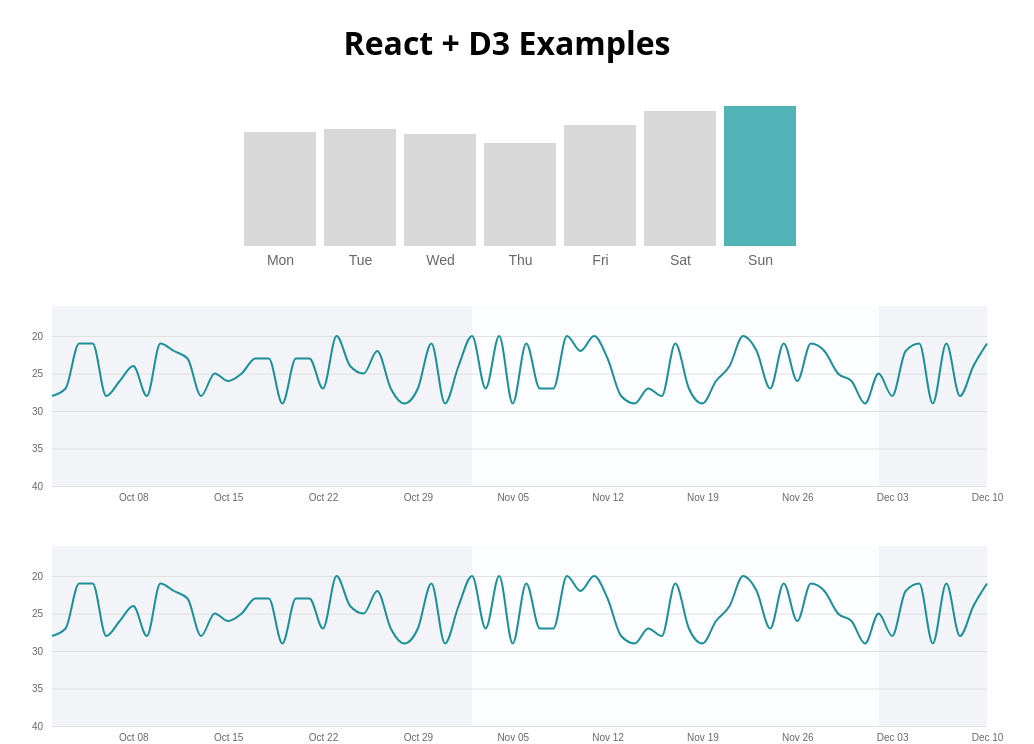
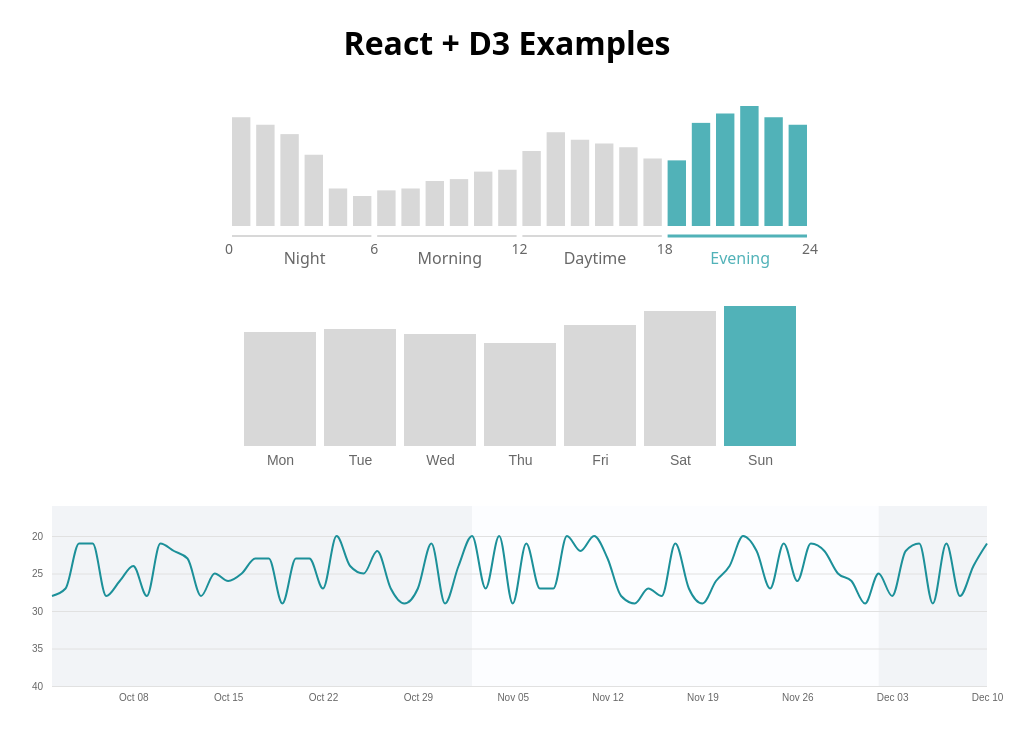
Before and after one commit to chooblarin/react-d3-example, a React (Vite) app: page / in a window 1280 px wide. Shown: the top 744 px of the page, without its empty margins (133-1167 px from the left). Built offline with nearby package versions, Linux system fonts and the light colour scheme.

Commit message:
Add hour day activity bar chart

```diff
--- a/src/components/App.tsx
+++ b/src/components/App.tsx
@@ -8,6 +8,7 @@ import MultiTimeSeriesChart from "./MultiTimeSeriesChart";
 import DailyRankChart from "./DailyRankChart";
 import ResponsiveDailyRankChart from "./ResponsiveDailyRankChart";
 import WeekActivityBarChart from "./WeekActivityBarChart";
+import HourActivityBarChart from "./HourActivityBarChart";
 import withMeasureAndRender from "./withMeasureAndRender";
 import {
   timeSeriesInputData,
@@ -15,7 +16,8 @@ import {
   donutInputData,
   dailyRankingData,
   multiTimeSeriesInputData,
-  activitiesForWeek
+  activitiesForWeek,
+  activityesForDay
 } from "../mock-data";
 
 const MeasuredBarChart = withMeasureAndRender(BarChart);
@@ -32,6 +34,11 @@ class App extends React.Component<{}, {}> {
     return (
       <main>
         <h1>React + D3 Examples</h1>
+        <HourActivityBarChart
+          inputData={activityesForDay}
+          width={640}
+          height={200}
+        />
         <WeekActivityBarChart
           inputData={activitiesForWeek}
           width={640}
--- /dev/null
+++ b/src/components/HourActivityBarChart.tsx
@@ -0,0 +1,142 @@
+import React from "react";
+import { scaleBand, scaleLinear, ScaleBand } from "d3-scale";
+import { max, sum } from "d3-array";
+
+import { InjectedProps } from "./withMeasureAndRender";
+
+const getX = (item: any): number => item.hour;
+const getY = (item: any): number => item.ratio;
+
+const intervals = [
+  { from: 0, to: 6, label: "Night" },
+  { from: 6, to: 12, label: "Morning" },
+  { from: 12, to: 18, label: "Daytime" },
+  { from: 18, to: 24, label: "Evening" }
+];
+
+const getMostActiveInterval = (data: any[]): number => {
+  const sorted = data.sort((a, b) => getX(a) - getX(b));
+  const chunkSize = 6;
+  const chunked = Array.from(
+    { length: Math.ceil(sorted.length / chunkSize) },
+    (_, i) => sorted.slice(i * chunkSize, i * chunkSize + chunkSize)
+  );
+  const sums = chunked.map(c => c.reduce((acc, v) => acc + getY(v), 0));
+  return sums.findIndex(s => s === Math.max(...sums));
+};
+
+type HourActivityBarChartProps = {
+  inputData: any[];
+};
+
+function HourActivityBarChart({
+  inputData,
+  width,
+  height
+}: HourActivityBarChartProps & InjectedProps) {
+  const margin = { top: 20, right: 20, bottom: 60, left: 45 };
+  const w = width - margin.left - margin.right;
+  const h = height - margin.top - margin.bottom;
+
+  const x = scaleBand()
+    .range([0, w])
+    .domain(inputData.map(d => `${getX(d)}`))
+    .paddingInner(0.24);
+
+  const y = scaleLinear()
+    .range([h, 0])
+    .domain([0, max<number, any>(inputData, getY)]);
+
+  const markedIndex = getMostActiveInterval(inputData);
+
+  const { from, to } = intervals[markedIndex];
+
+  return (
+    <svg width={width} height={height}>
+      <g transform={`translate(${margin.left}, ${margin.top})`}>
+        {inputData.map((item, i) => (
+          <rect
+            key={`${i}`}
+            className={`bar ${from <= i && i < to ? "marked" : null}`}
+            x={x(`${getX(item)}`)}
+            y={y(getY(item))}
+            width={x.bandwidth()}
+            height={h - y(getY(item))}
+          />
+        ))}
+        <HoursAxis scaleX={x} translateY={h} markedIndex={markedIndex} />
+      </g>
+      <style jsx>{`
+        .bar {
+          fill: #d8d8d8;
+        }
+        .bar.marked {
+          fill: #51b2b8;
+        }
+      `}</style>
+    </svg>
+  );
+}
+
+type HoursAxisProps = {
+  scaleX: ScaleBand<string>;
+  translateY: number;
+  markedIndex: number;
+};
+
+function HoursAxis({ scaleX, translateY, markedIndex }: HoursAxisProps) {
+  const space = scaleX.step() - scaleX.bandwidth();
+  const step = scaleX.step();
+  const fontSize = 14;
+
+  return (
+    <g transform={`translate(0, ${translateY + 10})`}>
+      {intervals
+        .reduce((acc, v) => [...acc, v.to], [0])
+        .map((h, i) => {
+          const x =
+            h === 0 ? -space / 2 : scaleX(`${h - 1}`)! + step - space / 2;
+          return (
+            <text x={x} y={fontSize} dy="4" fontSize={fontSize} key={`${i}`}>
+              {`${h}`}
+            </text>
+          );
+        })}
+      {intervals.map(({ from, to, label }, i) => (
+        <g
+          className={`${markedIndex === i ? "marked" : null}`}
+          key={`interval-${i}`}
+        >
+          <path
+            d={`M${scaleX(`${from}`)},0L${scaleX(`${to - 1}`)! -
+              space +
+              step},0Z`}
+          />
+          <text x={scaleX(`${from + 3}`)} y={fontSize * 2} fontSize={16}>
+            {label}
+          </text>
+        </g>
+      ))}
+      <style jsx>{`
+        path {
+          stroke: #d8d8d8;
+          stroke-width: 2;
+        }
+        text {
+          fill: #676767;
+          text-anchor: middle;
+        }
+        .marked path {
+          stroke: #51b2b8;
+          stroke-width: 3;
+        }
+        .marked text {
+          fill: #51b2b8;
+          font-weight: 500;
+        }
+      `}</style>
+    </g>
+  );
+}
+
+export default HourActivityBarChart;
--- a/src/mock-data.ts
+++ b/src/mock-data.ts
@@ -62,3 +62,30 @@ export const activitiesForWeek = [
   { date: 5, ratio: 0.26 }, // Fri
   { date: 6, ratio: 0.29 } // Sat
 ];
+
+export const activityesForDay = [
+  { hour: 0, ratio: 0.58 },
+  { hour: 1, ratio: 0.54 },
+  { hour: 2, ratio: 0.49 },
+  { hour: 3, ratio: 0.38 },
+  { hour: 4, ratio: 0.2 },
+  { hour: 5, ratio: 0.16 },
+  { hour: 6, ratio: 0.19 },
+  { hour: 7, ratio: 0.2 },
+  { hour: 8, ratio: 0.24 },
+  { hour: 9, ratio: 0.25 },
+  { hour: 10, ratio: 0.29 },
+  { hour: 11, ratio: 0.3 },
+  { hour: 12, ratio: 0.4 },
+  { hour: 13, ratio: 0.5 },
+  { hour: 14, ratio: 0.46 },
+  { hour: 15, ratio: 0.44 },
+  { hour: 16, ratio: 0.42 },
+  { hour: 17, ratio: 0.36 },
+  { hour: 18, ratio: 0.35 },
+  { hour: 19, ratio: 0.55 },
+  { hour: 20, ratio: 0.6 },
+  { hour: 21, ratio: 0.64 },
+  { hour: 22, ratio: 0.58 },
+  { hour: 23, ratio: 0.54 }
+];
```
